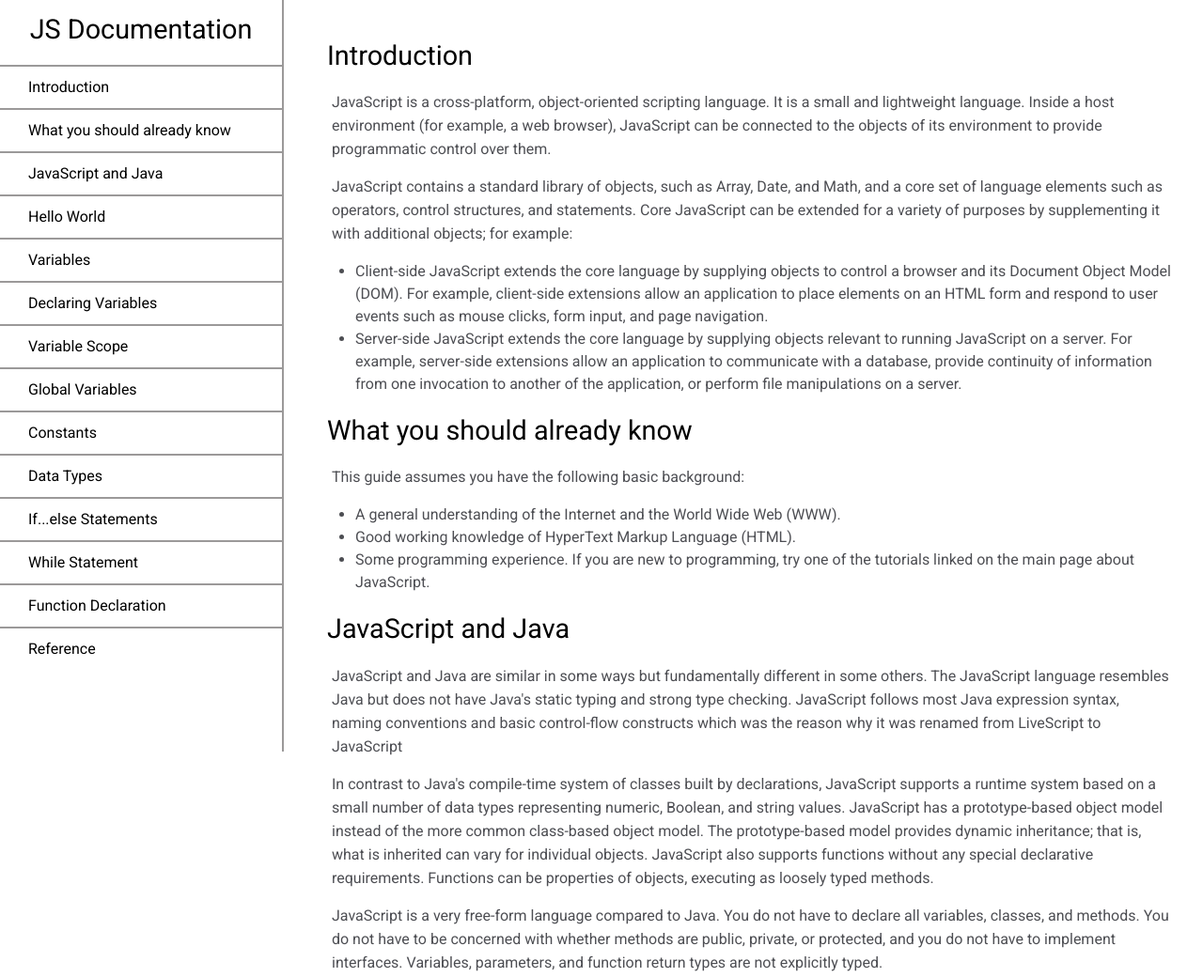
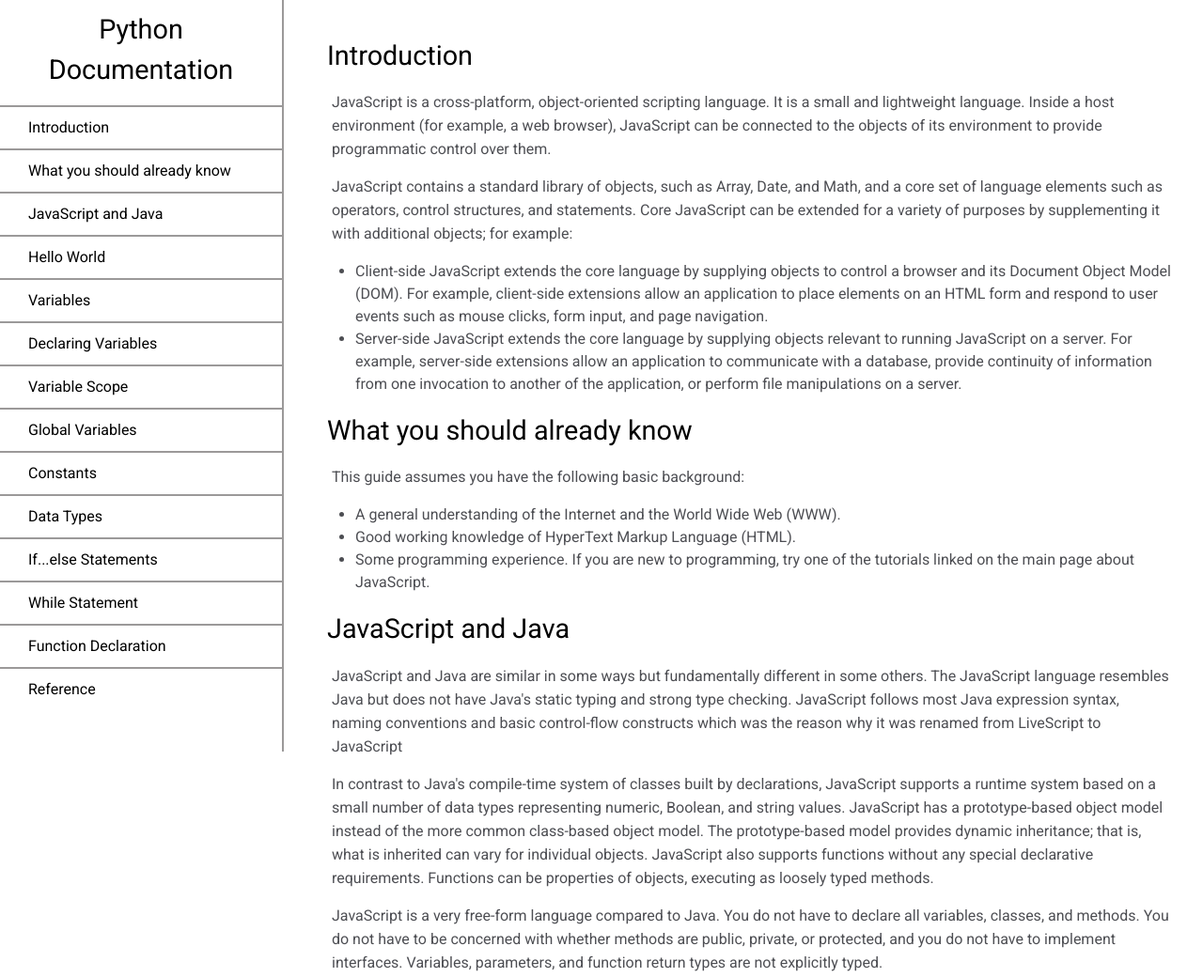
Before and after one commit to georggeo23/Infra-assignment, a plain HTML site: page index.html in a window 1280 px wide. Shown: the top 1040 px of the page at 94% size. Drawn offline with Linux system fonts and the light colour scheme.

Commit message:
title change

```diff
--- a/index.html
+++ b/index.html
@@ -11,7 +11,7 @@
 
 <body>
     <nav id="navbar">
-        <header>JS Documentation</header>
+        <header>Python Documentation</header>
         <ul>
             <li><a class="nav-link" href="#Introduction">Introduction</a></li>
             <li><a class="nav-link" href="#What_you_should_already_know">What you should already know</a></li>
```
